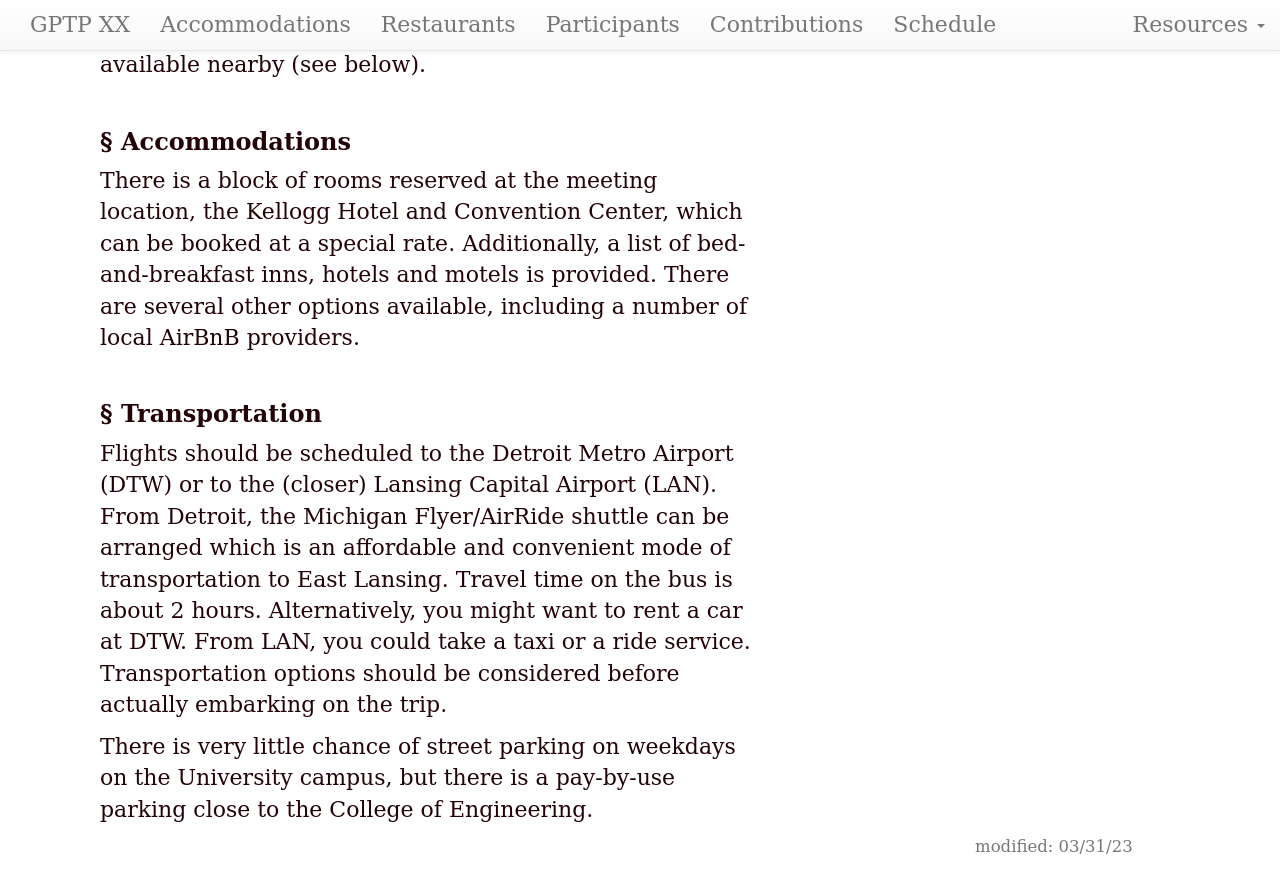
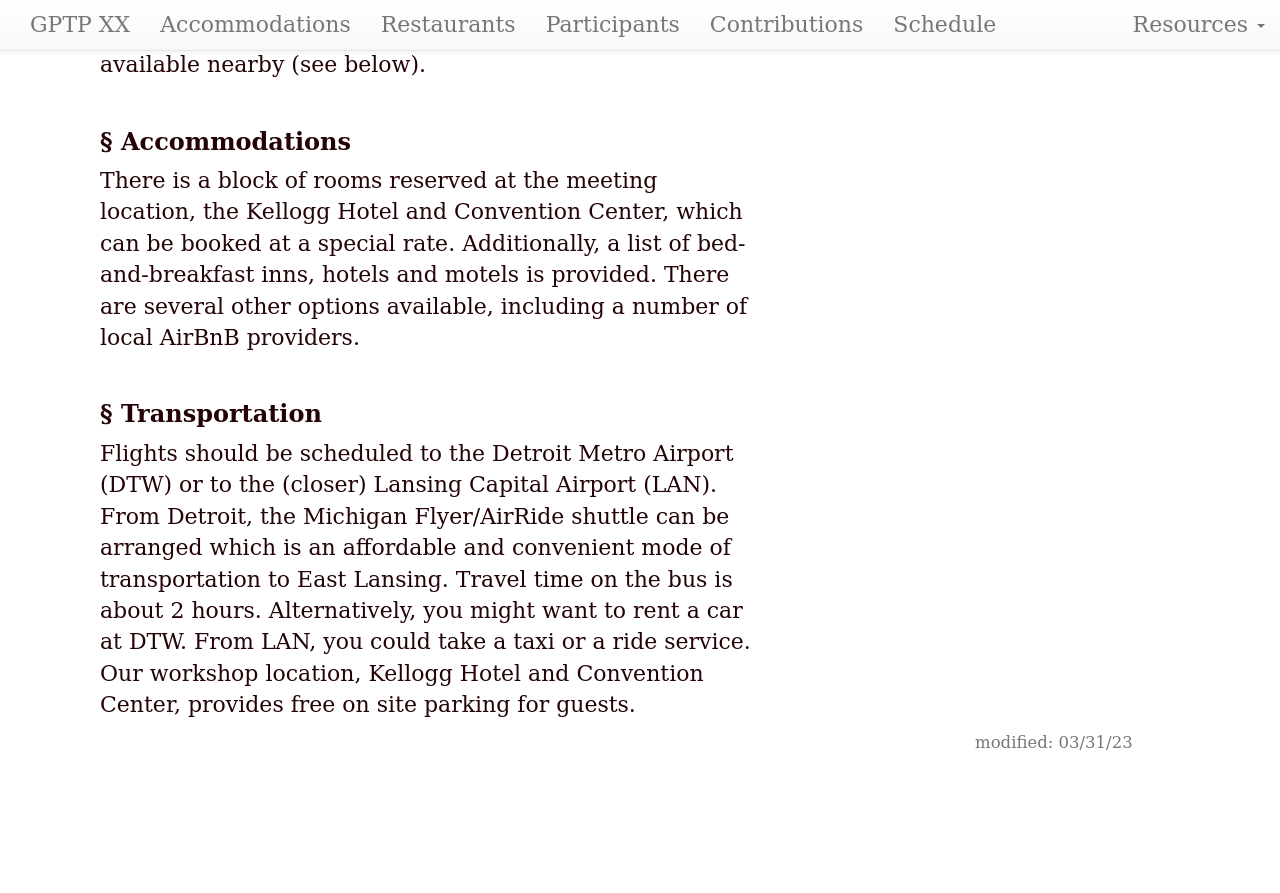
Before and after one commit to GPTP-workshop/gptp-workshop.github.io, a Jekyll site: the page built from index.md, in a window 1280 px wide and 900 px high, scrolled down 1779 px. Shown: the top 893 px of the window. Built offline with Jekyll 4.4.1, drawn with Linux system fonts in a browser that asks for light colours; after the commit the page ends 2575 px from its top, so only the background shows below that.

Commit message:
Update index.md

```diff
--- a/index.md
+++ b/index.md
@@ -53,6 +53,8 @@ Additionally, a list of bed-and-breakfast inns, hotels and motels is provided. T
 
 ### Transportation
 
-Flights should be scheduled to the Detroit Metro Airport (DTW) or to the (closer) Lansing Capital Airport (LAN). From Detroit, the Michigan Flyer/AirRide shuttle can be arranged which is an affordable and convenient mode of transportation to East Lansing. Travel time on the bus is about 2 hours. Alternatively, you might want to rent a car at DTW. From LAN, you could take a taxi or a ride service. Transportation options should be considered before actually embarking on the trip.
+Flights should be scheduled to the Detroit Metro Airport (DTW) or to the (closer) Lansing Capital Airport (LAN). From Detroit, the Michigan Flyer/AirRide shuttle can be arranged which is an affordable and convenient mode of transportation to East Lansing. Travel time on the bus is about 2 hours. Alternatively, you might want to rent a car at DTW. From LAN, you could take a taxi or a ride service. Our workshop location, Kellogg Hotel and Convention Center, provides free on site parking for guests.
 
-There is very little chance of street parking on weekdays on the University campus, but there is a pay-by-use parking close to the College of Engineering.
+
+<!-- Transportation options should be considered before actually embarking on the trip.
+There is very little chance of street parking on weekdays on the University campus, but there is a pay-by-use parking close to the College of Engineering. -->
```
